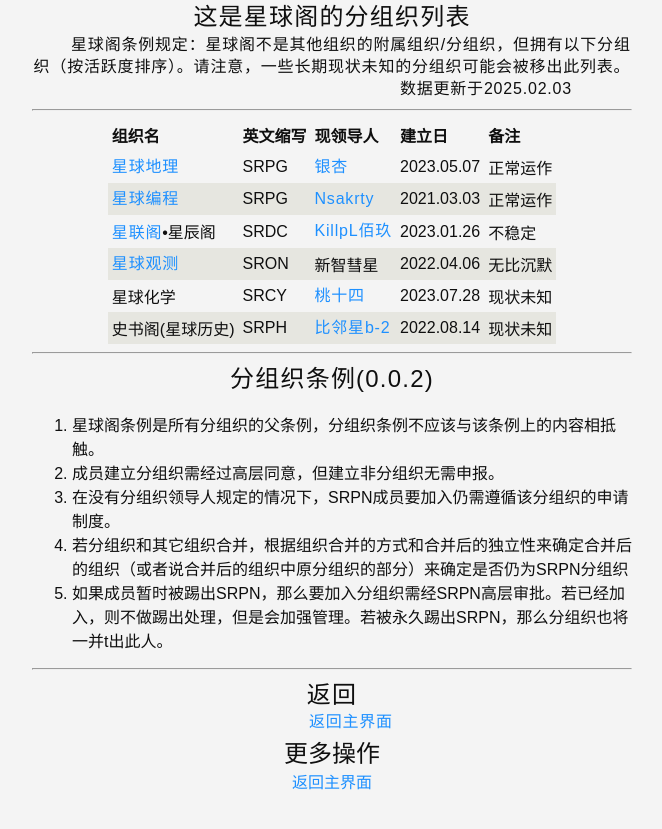
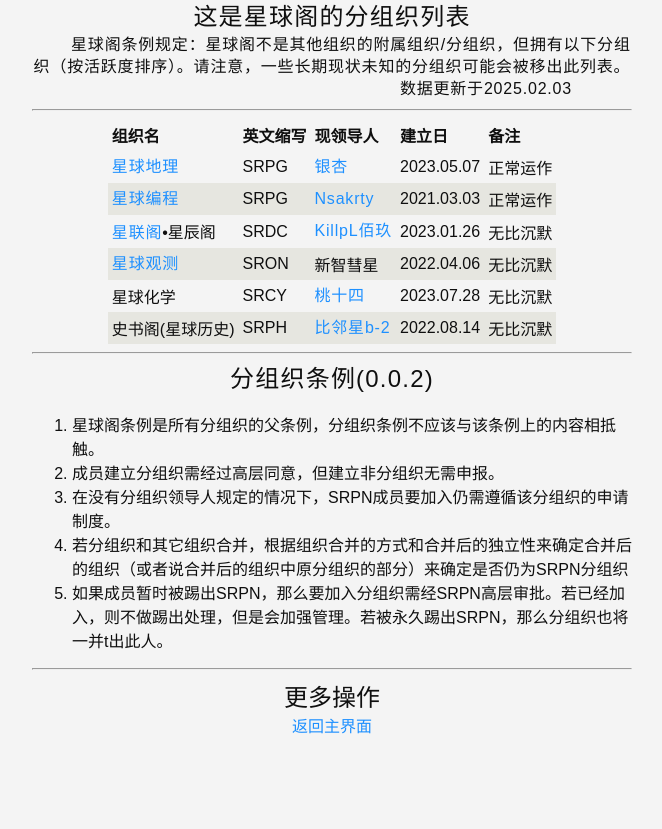
Before and after one commit to SRPNGO/srpngo.github.io, a Jekyll site: the page built from affiliateed/affiliateed.md, in a window 1280 px wide. Shown: the top 829 px of the page, without its empty margins (308-970 px from the left). Built offline with Jekyll 4.4.1, drawn with Linux system fonts in a browser that asks for light colours; our own code applies the rules of GitHub Pages for plain Markdown files; comment, search, counter and statistics services are not loaded.

Commit message:
docs: 更新附属组织状态和历史记录

```diff
--- a/affiliateed/affiliateed.md
+++ b/affiliateed/affiliateed.md
@@ -2,6 +2,7 @@
 title: 星球阁的附属组织
 articleStyle: true
 ---
+
 <style>
 h1,
 h2,
@@ -20,26 +21,27 @@ table {
 }
 </style>
 
+## 这是星球阁的分组织列表
 
-## 这是星球阁的分组织列表
 星球阁条例规定：星球阁不是其他组织的附属组织/分组织，但拥有以下分组织（按活跃度排序）。请注意，一些长期现状未知的分组织可能会被移出此列表。
 
 <p style="text-align: end; margin-right: 10%">数据更新于2025.02.03</p>
 
 ---
 
-| 组织名    | 英文缩写 | 现领导人   | 建立日     | 备注 |
-| :-------------------- | :------- | :--------------------- | :--------- | :--------- |
-| [星球地理](./srpg) | SRPG     | [银杏](https://v.douyin.com/iJn8VSEf/) | 2023.05.07 | 正常运作   |
-| [星球编程](https://github.com/SRPNGO) | SRPG     | [Nsakrty](https://v.douyin.com/hWfRVaA/) | 2021.03.03 | 正常运作   |
-| [星联阁](https://skdc.rth1.vip/)•星辰阁 | SRDC     | [KillpL佰玖](https://v.douyin.com/kE9RW8C/) | 2023.01.26 | 不稳定     |
-| [星球观测](https://srpn.top/sron) | SRON     | 新智彗星   | 2022.04.06 | 无比沉默   |
-| 星球化学  | SRCY     | [桃十四](https://v.douyin.com/iJn8PGaK/) | 2023.07.28 | 现状未知   |
-| 史书阁(星球历史)| SRPH     | [比邻星b-2](https://v.douyin.com/jkfKvgh/) | 2022.08.14 | 现状未知   |
+| 组织名                                  | 英文缩写 | 现领导人                                    | 建立日     | 备注     |
+| :-------------------------------------- | :------- | :------------------------------------------ | :--------- | :------- |
+| [星球地理](./srpg)                      | SRPG     | [银杏](https://v.douyin.com/iJn8VSEf/)      | 2023.05.07 | 正常运作 |
+| [星球编程](https://github.com/SRPNGO)   | SRPG     | [Nsakrty](https://v.douyin.com/hWfRVaA/)    | 2021.03.03 | 正常运作 |
+| [星联阁](https://skdc.rth1.vip/)•星辰阁 | SRDC     | [KillpL佰玖](https://v.douyin.com/kE9RW8C/) | 2023.01.26 | 无比沉默   |
+| [星球观测](https://srpn.top/sron)       | SRON     | 新智彗星                                    | 2022.04.06 | 无比沉默 |
+| 星球化学                                | SRCY     | [桃十四](https://v.douyin.com/iJn8PGaK/)    | 2023.07.28 | 无比沉默 |
+| 史书阁(星球历史)                        | SRPH     | [比邻星b-2](https://v.douyin.com/jkfKvgh/)  | 2022.08.14 | 无比沉默 |
 
 ---
 
 ## 分组织条例(0.0.2)
+
 1.  星球阁条例是所有分组织的父条例，分组织条例不应该与该条例上的内容相抵触。
 2.  成员建立分组织需经过高层同意，但建立非分组织无需申报。
 3.  在没有分组织领导人规定的情况下，SRPN成员要加入仍需遵循该分组织的申请制度。
@@ -47,6 +49,3 @@ table {
 5.  如果成员暂时被踢出SRPN，那么要加入分组织需经SRPN高层审批。若已经加入，则不做踢出处理，但是会加强管理。若被永久踢出SRPN，那么分组织也将一并t出此人。
 
 ---
-
-## 返回
-[返回主界面](../index.html)
```
Also changed, not shown: index.html (+6 -43 lines), srpn/history.md (+2 -0 lines).
